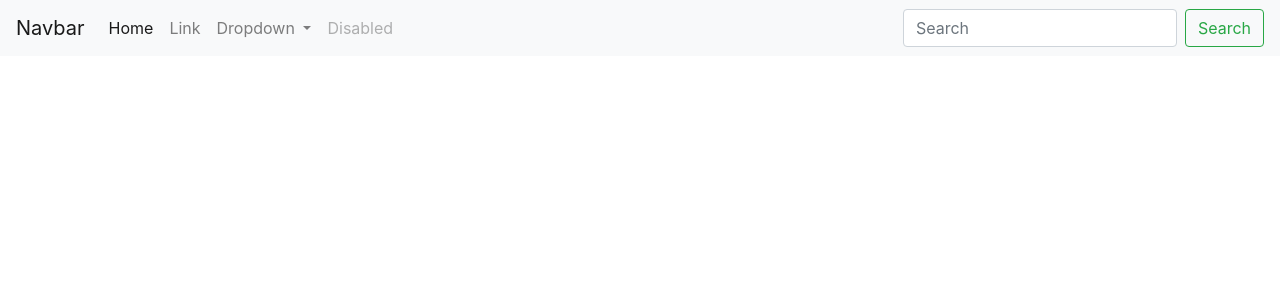
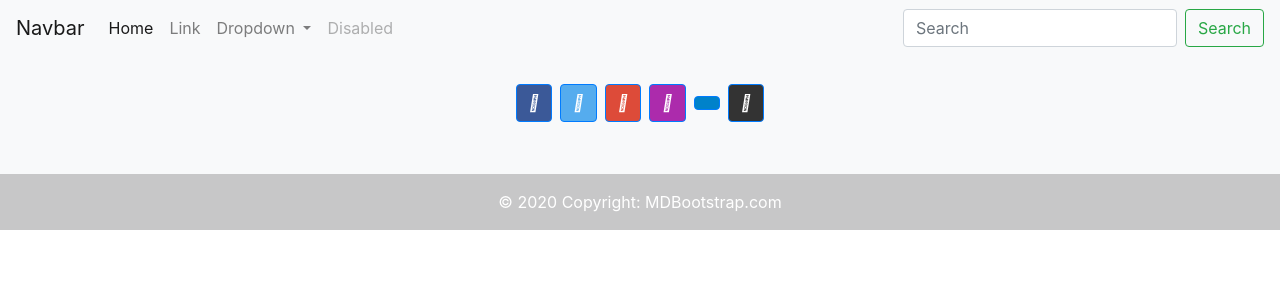
Before and after one commit to igarashiisrael/blog-pessoal-front, an Angular app: page / in a window 1280 px wide. Shown: the top 300 px of the page. Built offline with nearby package versions, Linux system fonts and the light colour scheme.

Commit message:
menu and rodape add

```diff
--- a/src/app/app.component.html
+++ b/src/app/app.component.html
@@ -1,35 +1,3 @@
-<nav class="navbar navbar-expand-lg navbar-light bg-light">
-  <a class="navbar-brand" href="#">Navbar</a>
-  <button class="navbar-toggler" type="button" data-toggle="collapse" data-target="#navbarSupportedContent" aria-controls="navbarSupportedContent" aria-expanded="false" aria-label="Toggle navigation">
-    <span class="navbar-toggler-icon"></span>
-  </button>
+<app-menu></app-menu>
 
-  <div class="collapse navbar-collapse" id="navbarSupportedContent">
-    <ul class="navbar-nav mr-auto">
-      <li class="nav-item active">
-        <a class="nav-link" href="#">Home <span class="sr-only">(current)</span></a>
-      </li>
-      <li class="nav-item">
-        <a class="nav-link" href="#">Link</a>
-      </li>
-      <li class="nav-item dropdown">
-        <a class="nav-link dropdown-toggle" href="#" id="navbarDropdown" role="button" data-toggle="dropdown" aria-expanded="false">
-          Dropdown
-        </a>
-        <div class="dropdown-menu" aria-labelledby="navbarDropdown">
-          <a class="dropdown-item" href="#">Action</a>
-          <a class="dropdown-item" href="#">Another action</a>
-          <div class="dropdown-divider"></div>
-          <a class="dropdown-item" href="#">Something else here</a>
-        </div>
-      </li>
-      <li class="nav-item">
-        <a class="nav-link disabled">Disabled</a>
-      </li>
-    </ul>
-    <form class="form-inline my-2 my-lg-0">
-      <input class="form-control mr-sm-2" type="search" placeholder="Search" aria-label="Search">
-      <button class="btn btn-outline-success my-2 my-sm-0" type="submit">Search</button>
-    </form>
-  </div>
-</nav>
+<app-rodape></app-rodape>
--- a/src/app/app.module.ts
+++ b/src/app/app.module.ts
@@ -3,10 +3,14 @@ import { BrowserModule } from '@angular/platform-browser';
 
 import { AppRoutingModule } from './app-routing.module';
 import { AppComponent } from './app.component';
+import { MenuComponent } from './menu/menu.component';
+import { RodapeComponent } from './rodape/rodape.component';
 
 @NgModule({
   declarations: [
-    AppComponent
+    AppComponent,
+    MenuComponent,
+    RodapeComponent
   ],
   imports: [
     BrowserModule,
--- /dev/null
+++ b/src/app/menu/menu.component.html
@@ -0,0 +1,35 @@
+<nav class="navbar navbar-expand-lg navbar-light bg-light">
+  <a class="navbar-brand" href="#">Navbar</a>
+  <button class="navbar-toggler" type="button" data-toggle="collapse" data-target="#navbarSupportedContent" aria-controls="navbarSupportedContent" aria-expanded="false" aria-label="Toggle navigation">
+    <span class="navbar-toggler-icon"></span>
+  </button>
+
+  <div class="collapse navbar-collapse" id="navbarSupportedContent">
+    <ul class="navbar-nav mr-auto">
+      <li class="nav-item active">
+        <a class="nav-link" href="#">Home <span class="sr-only">(current)</span></a>
+      </li>
+      <li class="nav-item">
+        <a class="nav-link" href="#">Link</a>
+      </li>
+      <li class="nav-item dropdown">
+        <a class="nav-link dropdown-toggle" href="#" id="navbarDropdown" role="button" data-toggle="dropdown" aria-expanded="false">
+          Dropdown
+        </a>
+        <div class="dropdown-menu" aria-labelledby="navbarDropdown">
+          <a class="dropdown-item" href="#">Action</a>
+          <a class="dropdown-item" href="#">Another action</a>
+          <div class="dropdown-divider"></div>
+          <a class="dropdown-item" href="#">Something else here</a>
+        </div>
+      </li>
+      <li class="nav-item">
+        <a class="nav-link disabled">Disabled</a>
+      </li>
+    </ul>
+    <form class="form-inline my-2 my-lg-0">
+      <input class="form-control mr-sm-2" type="search" placeholder="Search" aria-label="Search">
+      <button class="btn btn-outline-success my-2 my-sm-0" type="submit">Search</button>
+    </form>
+  </div>
+</nav>
--- /dev/null
+++ b/src/app/menu/menu.component.ts
@@ -0,0 +1,15 @@
+import { Component, OnInit } from '@angular/core';
+
+@Component({
+  selector: 'app-menu',
+  templateUrl: './menu.component.html',
+  styleUrls: ['./menu.component.css']
+})
+export class MenuComponent implements OnInit {
+
+  constructor() { }
+
+  ngOnInit(): void {
+  }
+
+}
--- /dev/null
+++ b/src/app/rodape/rodape.component.html
@@ -0,0 +1,69 @@
+<footer class="bg-light text-center text-white">
+  <!-- Grid container -->
+  <div class="container p-4 pb-0">
+    <!-- Section: Social media -->
+    <section class="mb-4">
+      <!-- Facebook -->
+      <a
+        class="btn btn-primary btn-floating m-1"
+        style="background-color: #3b5998;"
+        href="#!"
+        role="button"
+        ><i class="fab fa-facebook-f"></i
+      ></a>
+
+      <!-- Twitter -->
+      <a
+        class="btn btn-primary btn-floating m-1"
+        style="background-color: #55acee;"
+        href="#!"
+        role="button"
+        ><i class="fab fa-twitter"></i
+      ></a>
+
+      <!-- Google -->
+      <a
+        class="btn btn-primary btn-floating m-1"
+        style="background-color: #dd4b39;"
+        href="#!"
+        role="button"
+        ><i class="fab fa-google"></i
+      ></a>
+
+      <!-- Instagram -->
+      <a
+        class="btn btn-primary btn-floating m-1"
+        style="background-color: #ac2bac;"
+        href="#!"
+        role="button"
+        ><i class="fab fa-instagram"></i
+      ></a>
+
+      <!-- Linkedin -->
+      <a
+        class="btn btn-primary btn-floating m-1"
+        style="background-color: #0082ca;"
+        href="#!"
+        role="button"
+        ><i class="fab fa-linkedin-in"></i
+      ></a>
+      <!-- Github -->
+      <a
+        class="btn btn-primary btn-floating m-1"
+        style="background-color: #333333;"
+        href="#!"
+        role="button"
+        ><i class="fab fa-github"></i
+      ></a>
+    </section>
+    <!-- Section: Social media -->
+  </div>
+  <!-- Grid container -->
+
+  <!-- Copyright -->
+  <div class="text-center p-3" style="background-color: rgba(0, 0, 0, 0.2);">
+    © 2020 Copyright:
+    <a class="text-white" href="https://mdbootstrap.com/">MDBootstrap.com</a>
+  </div>
+  <!-- Copyright -->
+</footer>
--- /dev/null
+++ b/src/app/rodape/rodape.component.ts
@@ -0,0 +1,15 @@
+import { Component, OnInit } from '@angular/core';
+
+@Component({
+  selector: 'app-rodape',
+  templateUrl: './rodape.component.html',
+  styleUrls: ['./rodape.component.css']
+})
+export class RodapeComponent implements OnInit {
+
+  constructor() { }
+
+  ngOnInit(): void {
+  }
+
+}
--- a/src/index.html
+++ b/src/index.html
@@ -6,6 +6,8 @@
   <base href="/">
   <meta name="viewport" content="width=device-width, initial-scale=1">
   <link rel="icon" type="image/x-icon" href="favicon.ico">
+  <link rel="stylesheet" href="https://stackpath.bootstrapcdn.com/font-awesome/4.7.0/css/font-awesome.min.css">
+
 </head>
 <body>
   <app-root></app-root>
```
Also changed, not shown: src/app/menu/menu.component.css (added), src/app/rodape/rodape.component.css (added).
